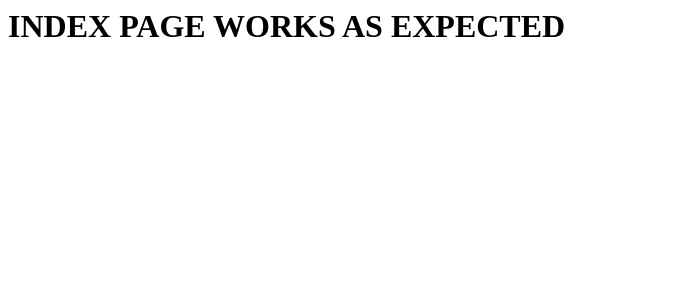
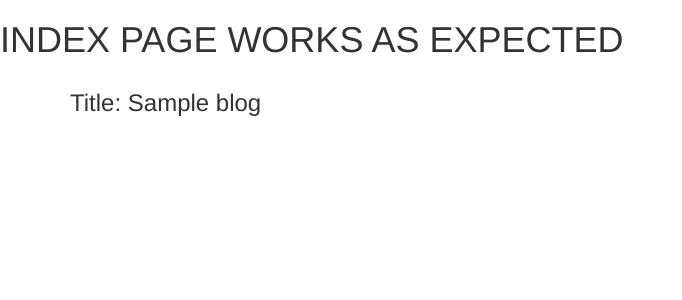
Before and after one commit to Kevson102/Phoenix-Blogs, a Flask app: template app/templates/index.html in a window 1280 px wide. Shown: the top 300 px of the page, without its empty margins (0-682 px from the left). Run offline with Flask 2, Linux system fonts and the light colour scheme; the template is opened without the code that fills it: most values are stand-ins (such as "Sample title", 1, 10 or a date in 2020); data that the repository does not hold is empty; some libraries are stand-ins or nearby versions.

Commit message:
DISPLAYS A SAMPLE BLOG IN THE INDEX.HTML FILE

```diff
--- a/app/templates/index.html
+++ b/app/templates/index.html
@@ -1 +1,15 @@
+{% extends 'bootstrap/base.html' %}
+
+
+
+{% block content %}
+
 <h1>INDEX PAGE WORKS AS EXPECTED</h1>
+
+<div class="container">
+  {% for blog in blogs %}
+    <h3>Title: {{blog.blog_title}}</h3>
+  {% endfor %}
+</div>
+
+{%endblock%}
```
